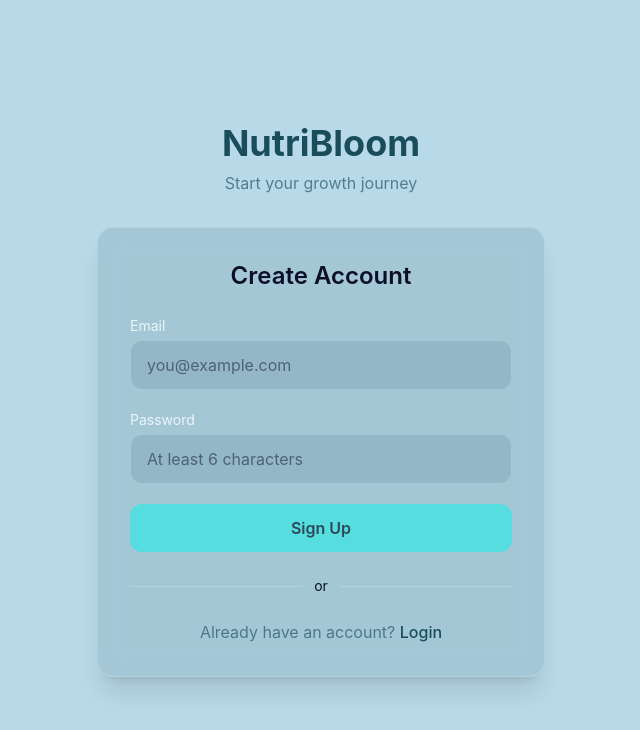
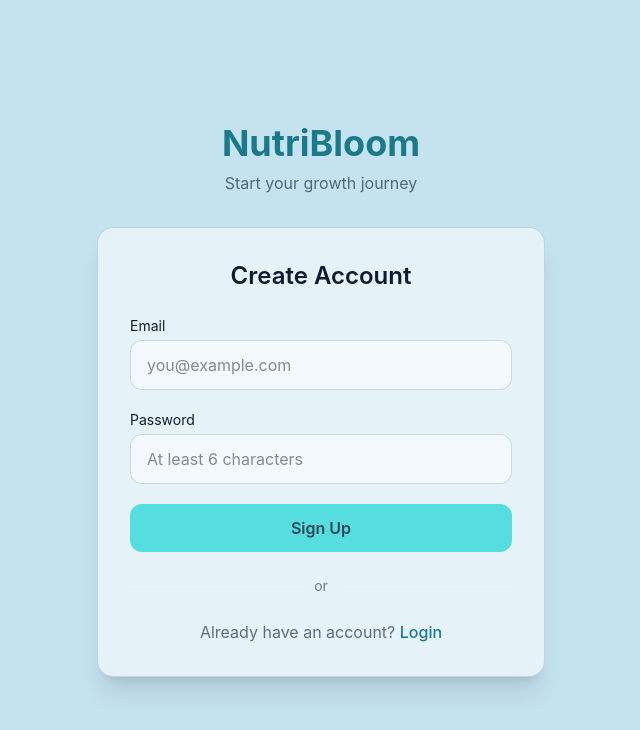
Before and after one commit to Nayab-Naeem/NutriBloom-FullStack, a React (Vite) app in the folder client/: page /signup in a window 1280 px wide. Shown: the top 730 px of the page, without its empty margins (319-959 px from the left). Built offline with nearby package versions, Linux system fonts and the light colour scheme; no server answers.

Commit message:
Polish UI foundation: smoother light mode, adaptive surfaces, refined cards/inputs

```diff
--- a/client/src/index.css
+++ b/client/src/index.css
@@ -8,64 +8,121 @@
   --color-blaze-orange: #f26419;
 }
 
-/* Mode colors */
+/* =========================
+   Mode colors (palette kept)
+   ========================= */
 :root,
 [data-mode="light"] {
-  --bg-primary: #b8d9e8;
-  --bg-secondary: #a8cde3;
+  --bg-primary: #c5e2ef;
+  --bg-secondary: #b3d6e8;
+  --bg-card: rgba(255, 255, 255, 0.55);
+  --bg-elevated: rgba(255, 255, 255, 0.72);
+  --bg-input: rgba(255, 255, 255, 0.65);
   --accent: #f26419;
-  --text-primary: #0a0e27;
+  --text-primary: #0f1c2e;
   --text-secondary: #1a4d5c;
-  --border-color: rgba(26, 77, 92, 0.25);
-  --bg-overlay: rgba(26, 77, 92, 0.12);
-  --text-muted: rgba(26, 77, 92, 0.65);
+  --text-muted: rgba(15, 28, 46, 0.62);
+  --border-color: rgba(26, 77, 92, 0.18);
+  --border-strong: rgba(26, 77, 92, 0.28);
+  --bg-overlay: rgba(26, 77, 92, 0.08);
+  --shadow-soft: 0 8px 30px rgba(15, 28, 46, 0.08);
+  --shadow-card: 0 4px 20px rgba(15, 28, 46, 0.06);
+  --ring-focus: rgba(85, 221, 224, 0.45);
 }
 
 [data-mode="dark"] {
   --bg-primary: #1a1a2e;
   --bg-secondary: #16213e;
+  --bg-card: rgba(255, 255, 255, 0.05);
+  --bg-elevated: rgba(255, 255, 255, 0.08);
+  --bg-input: rgba(255, 255, 255, 0.08);
   --accent: #f26419;
-  --text-primary: white;
+  --text-primary: #ffffff;
   --text-secondary: #55dde0;
+  --text-muted: rgba(255, 255, 255, 0.65);
   --border-color: rgba(255, 255, 255, 0.1);
+  --border-strong: rgba(255, 255, 255, 0.16);
   --bg-overlay: rgba(0, 0, 0, 0.3);
-  --text-muted: rgba(255, 255, 255, 0.7);
+  --shadow-soft: 0 8px 30px rgba(0, 0, 0, 0.25);
+  --shadow-card: 0 4px 20px rgba(0, 0, 0, 0.2);
+  --ring-focus: rgba(85, 221, 224, 0.35);
 }
 
-/* Apply background */
-html, body, #root {
+/* Base */
+html,
+body,
+#root {
   background-color: var(--bg-primary);
   color: var(--text-primary);
   min-height: 100vh;
-  transition: background-color 0.5s ease, color 0.5s ease;
+  transition: background-color 0.4s ease, color 0.4s ease;
+  -webkit-font-smoothing: antialiased;
+  -moz-osx-font-smoothing: grayscale;
 }
 
-/* Adaptive text colors */
-[data-mode="light"] .text-white,
-[data-mode="light"] .text-white\/70,
-[data-mode="light"] .text-white\/50 {
+/* Smooth interactive elements */
+button,
+input,
+select,
+textarea,
+a {
+  transition: color 0.2s ease, background-color 0.2s ease, border-color 0.2s ease,
+    box-shadow 0.2s ease, opacity 0.2s ease, transform 0.15s ease;
+}
+
+/* =========================
+   Adaptive text overrides
+   ========================= */
+[data-mode="light"] .text-white {
   color: var(--text-primary) !important;
 }
 
-[data-mode="light"] .text-white\/70 {
+[data-mode="light"] .text-white\/95,
+[data-mode="light"] .text-white\/90,
+[data-mode="light"] .text-white\/85,
+[data-mode="light"] .text-white\/80 {
+  color: var(--text-primary) !important;
+}
+
+[data-mode="light"] .text-white\/70,
+[data-mode="light"] .text-white\/60 {
   color: var(--text-muted) !important;
 }
 
-[data-mode="light"] .text-strong-cyan {
-  color: var(--text-secondary) !important;
+[data-mode="light"] .text-white\/55,
+[data-mode="light"] .text-white\/50,
+[data-mode="light"] .text-white\/45,
+[data-mode="light"] .text-white\/40,
+[data-mode="light"] .text-white\/35 {
+  color: var(--text-muted) !important;
+  opacity: 0.9;
 }
 
-/* Adaptive background overlays */
-[data-mode="light"] .bg-white\/10,
-[data-mode="light"] .bg-black\/30 {
-  background-color: var(--bg-overlay) !important;
+[data-mode="light"] .text-strong-cyan {
+  color: #1a7a8a !important;
 }
 
-[data-mode="light"] .border-white\/10 {
+[data-mode="light"] .placeholder\:text-white\/35::placeholder {
+  color: var(--text-muted) !important;
+  opacity: 0.7;
+}
+
+/* Surfaces */
+[data-mode="light"] .bg-white\/10,
+[data-mode="light"] .bg-white\/5,
+[data-mode="light"] .bg-black\/30 {
+  background-color: var(--bg-card) !important;
+}
+
+[data-mode="light"] .border-white\/10,
+[data-mode="light"] .border-white\/20 {
   border-color: var(--border-color) !important;
 }
 
-/* Links and navigation */
+[data-mode="light"] .border-dashed.border-white\/20 {
+  border-color: var(--border-strong) !important;
+}
+
 [data-mode="light"] a {
   color: var(--text-secondary);
 }
@@ -74,15 +131,95 @@ html, body, #root {
   background-color: var(--bg-overlay) !important;
 }
 
+/* =========================
+   Reusable surface utilities
+   ========================= */
+.nb-card {
+  background: var(--bg-card);
+  border: 1px solid var(--border-color);
+  border-radius: 1rem;
+  box-shadow: var(--shadow-card);
+  backdrop-filter: blur(8px);
+}
+
+.nb-card-elevated {
+  background: var(--bg-elevated);
+  border: 1px solid var(--border-color);
+  border-radius: 1rem;
+  box-shadow: var(--shadow-soft);
+  backdrop-filter: blur(10px);
+}
+
+.nb-input {
+  background: var(--bg-input);
+  border: 1px solid var(--border-color);
+  color: var(--text-primary);
+  border-radius: 0.75rem;
+}
+
+.nb-input:focus {
+  outline: none;
+  border-color: var(--color-strong-cyan);
+  box-shadow: 0 0 0 3px var(--ring-focus);
+}
+
+.nb-input::placeholder {
+  color: var(--text-muted);
+  opacity: 0.75;
+}
+
+.nb-btn-primary {
+  background: var(--color-strong-cyan);
+  color: var(--color-charcoal-blue);
+  font-weight: 600;
+  border-radius: 0.75rem;
+}
+
+.nb-btn-primary:hover:not(:disabled) {
+  filter: brightness(0.96);
+}
+
+.nb-btn-accent {
+  background: var(--accent);
+  color: var(--color-charcoal-blue);
+  font-weight: 600;
+  border-radius: 0.75rem;
+}
+
+.nb-btn-accent:hover:not(:disabled) {
+  filter: brightness(0.96);
+}
+
+.nb-muted {
+  color: var(--text-muted);
+}
+
+.nb-section-title {
+  color: var(--text-primary);
+  font-weight: 600;
+}
+
+/* Progress track */
+.nb-progress-track {
+  background: var(--bg-overlay);
+  border-radius: 9999px;
+  overflow: hidden;
+}
+
+/* Growth animation shell (kept compatible) */
 .growth-animation {
   position: relative;
   width: 100%;
   max-width: 32rem;
   aspect-ratio: 1;
   overflow: hidden;
-  border: 1px solid rgb(255 255 255 / 10%);
+  border: 1px solid var(--border-color);
   border-radius: 1rem;
-  background: radial-gradient(circle at 50% 35%, rgb(255 255 255 / 12%), rgb(0 0 0 / 22%));
+  background: radial-gradient(
+    circle at 50% 35%,
+    rgba(255, 255, 255, 0.12),
+    rgba(0, 0, 0, 0.12)
+  );
 }
 
 .growth-animation::after {
@@ -91,7 +228,7 @@ html, body, #root {
   bottom: 9%;
   left: 10%;
   height: 1px;
-  background: rgb(255 255 255 / 18%);
+  background: var(--border-color);
   content: '';
 }
 
@@ -107,7 +244,7 @@ html, body, #root {
 .growth-caption {
   position: absolute;
   bottom: 7%;
-  color: rgb(255 255 255 / 55%);
+  color: var(--text-muted);
   font-size: 0.7rem;
   letter-spacing: 0.12em;
   text-transform: uppercase;
@@ -133,9 +270,39 @@ html, body, #root {
   animation: orbit-spin 8s linear infinite;
 }
 
-.cosmic-orbit-two { width: 70%; height: 120%; border-color: rgb(244 114 182 / 55%); transform: rotate(65deg); animation-direction: reverse; }
-.cosmic-crater { position: absolute; border-radius: 50%; background: rgb(124 45 18 / 35%); }
-.crater-one { top: 25%; left: 60%; width: 1rem; height: 0.6rem; }
-.crater-two { top: 62%; left: 27%; width: 1.4rem; height: 0.8rem; }
+.cosmic-orbit-two {
+  width: 70%;
+  height: 120%;
+  border-color: rgb(244 114 182 / 55%);
+  transform: rotate(65deg);
+  animation-direction: reverse;
+}
 
-@keyframes orbit-spin { from { transform: rotate(-25deg) rotateZ(0deg); } to { transform: rotate(-25deg) rotateZ(360deg); } }
+.cosmic-crater {
+  position: absolute;
+  border-radius: 50%;
+  background: rgb(124 45 18 / 35%);
+}
+
+.crater-one {
+  top: 25%;
+  left: 60%;
+  width: 1rem;
+  height: 0.6rem;
+}
+
+.crater-two {
+  top: 62%;
+  left: 27%;
+  width: 1.4rem;
+  height: 0.8rem;
+}
+
+@keyframes orbit-spin {
+  from {
+    transform: rotate(-25deg) rotateZ(0deg);
+  }
+  to {
+    transform: rotate(-25deg) rotateZ(360deg);
+  }
+}
```
